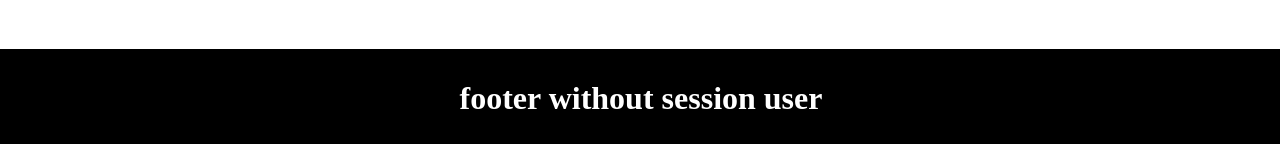
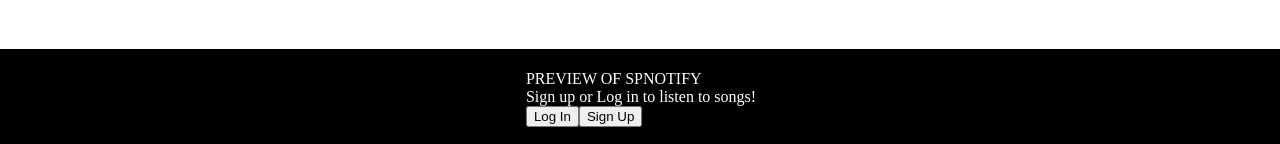
Before and after one commit to lee963654/spnotify, a React (Create React App) app in the folder react-app/: page /profile in a window 1280 px wide. Shown: the part 653-797 px from the top of the page. Built offline with nearby package versions, Linux system fonts and the light colour scheme; no server answers.

Commit message:
working on validations

```diff
--- a/react-app/src/App.js
+++ b/react-app/src/App.js
@@ -17,6 +17,7 @@
 import AllSongsPage from "./components/AllSongsPage";
 import AllAlbumsPage from "./components/AllAlbumsPage";
 import AllArtistsPage from "./components/AllArtistsPage";
+import ProfilePage from "./components/ProfilePage";
 
 function App() {
   const dispatch = useDispatch();
@@ -63,6 +64,9 @@
               <Route exact path="/artists">
                 <AllArtistsPage />
               </Route>
+              <Route>
+                <ProfilePage exact path="/profile"/>
+              </Route>
             </Switch>
           )}
 
--- a/react-app/src/components/AudioPlayer/index.js
+++ b/react-app/src/components/AudioPlayer/index.js
@@ -67,7 +67,7 @@
     const volumeChange = (e) => {
         e.preventDefault()
         setVolume(e.target.value)
-        audioRef.current.volume = volume / 100
+        audioRef.current.volume = e.target.value / 100
     }
 
     const nextSong = (e) => {
--- a/react-app/src/components/Footer/index.js
+++ b/react-app/src/components/Footer/index.js
@@ -2,6 +2,9 @@
 import "./Footer.css"
 import { useDispatch, useSelector } from 'react-redux';
 import AudioPlayer from '../AudioPlayer';
+import OpenModalButton from '../OpenModalButton';
+import LoginFormModal from '../LoginFormModal';
+import SignupFormModal from '../SignupFormModal';
 
 export default function Footer() {
     const dispatch = useDispatch()
@@ -17,7 +20,28 @@
         <div className="footer-container">
             {sessionUser ?
             <AudioPlayer />
-            : <h1>footer without session user</h1>}
+            :
+            <div className="no-session-user">
+                <div className="banner-left">
+                    <div>
+                        PREVIEW OF SPNOTIFY
+                    </div>
+                    <div>
+                        Sign up or Log in to listen to songs!
+                    </div>
+                </div>
+                <div className="banner-right">
+                    <OpenModalButton
+                        buttonText="Log In"
+                        modalComponent={<LoginFormModal />}
+                    />
+                    <OpenModalButton
+                        buttonText="Sign Up"
+                        modalComponent={<SignupFormModal />}
+                    />
+                </div>
+            </div>
+            }
         </div>
     )
 }
--- a/react-app/src/components/Navigation/ProfileButton.js
+++ b/react-app/src/components/Navigation/ProfileButton.js
@@ -6,8 +6,10 @@
 import SignupFormModal from "../SignupFormModal";
 import LoginFormPage from "../LoginFormPage";
 import "./Navigation.css"
+import { useHistory } from "react-router-dom/cjs/react-router-dom.min";
 
 function ProfileButton({ user }) {
+  const history = useHistory()
   const dispatch = useDispatch();
   const [showMenu, setShowMenu] = useState(false);
   const ulRef = useRef();
@@ -37,6 +39,12 @@
     closeMenu() // maybe
   };
 
+  const handleProfile = (e) => {
+    e.preventDefault()
+    history.push("/profile")
+    closeMenu()
+  }
+
   const ulClassName = "profile-dropdown" + (showMenu ? "" : " hidden");
   const closeMenu = () => setShowMenu(false);
 
@@ -50,7 +58,7 @@
         {user ? (
           <>
             <li>{user.username}</li>
-            <li>Profile</li>
+            <li onClick={handleProfile}>Profile</li>
             <li onClick={handleLogout}>
               {/* <button onClick={handleLogout}>Log Out</button> */}
               Log Out
--- /dev/null
+++ b/react-app/src/components/ProfilePage/index.js
@@ -0,0 +1,26 @@
+import React, { useEffect, useState, useRef } from 'react';
+import { useDispatch, useSelector } from 'react-redux';
+import { useHistory } from 'react-router-dom/cjs/react-router-dom.min';
+
+
+export default function ProfilePage() {
+    const dispatch = useDispatch()
+    const history = useHistory()
+    const sessionUser = useSelector(state => state?.session?.user)
+
+
+
+    useEffect(() => {
+
+    }, [dispatch])
+
+
+
+    return (
+        <div className="profile-container">
+            <div className="profile-header">
+                <div>{sessionUser.username}</div>
+            </div>
+        </div>
+    )
+}
```
